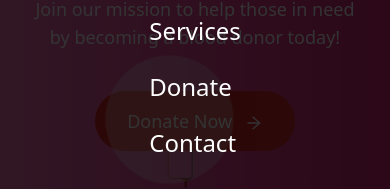
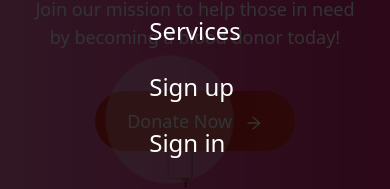
Before and after one commit to j2patel4545/Prime_DE-Project-10-, a React (Vite) app in the folder Frontend/: page / in a window 390 px wide. Both pictures are taken after a click on the element 346 px from the left and 42 px from the top of the page. Shown: the part 327-516 px from the top of the page. Built offline with nearby package versions, Linux system fonts and the light colour scheme.

Commit message:
Navbar.jsx

```diff
--- a/Frontend/src/Components/Layout/Navbar.jsx
+++ b/Frontend/src/Components/Layout/Navbar.jsx
@@ -98,13 +98,13 @@ const Navbar = () => {
               <Link to="/" onClick={() => setIsMenuOpen(false)}>Home</Link>
             </li>
             <li>
-              <Link to="/services" onClick={() => setIsMenuOpen(false)}>Services</Link>
+              <Link to="/" onClick={() => setIsMenuOpen(false)}>Services</Link>
             </li>
             <li>
-              <Link to="/donate" onClick={() => setIsMenuOpen(false)}>Donate</Link>
+              <Link to="/registration" onClick={() => setIsMenuOpen(false)}>Sign up</Link>
             </li>
             <li>
-              <Link to="/contact" onClick={() => setIsMenuOpen(false)}>Contact</Link>
+              <Link to="/login" onClick={() => setIsMenuOpen(false)}>Sign in</Link>
             </li>
           </ul>
           <motion.button
```
